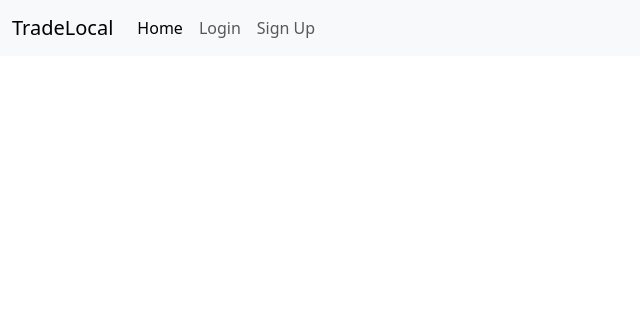
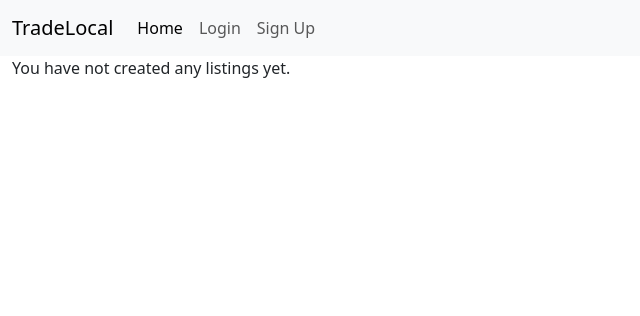
Before and after one commit to TomassSaulite/TradeLocal, a Django app: page /listings/allListings/ in a window 1280 px wide. Shown: the top 316 px of the page, without its empty margins (0-640 px from the left). Run offline with Django 4.2, Linux system fonts and the light colour scheme; data that the repository does not hold is empty.

Commit message:
added listing lookup on home page

```diff
--- a/listings/templates/listings/allListings.html
+++ b/listings/templates/listings/allListings.html
@@ -8,12 +8,12 @@
 
 {% block content %}
 
-{% comment %} <div class="container-fluid">
+<div class="container-fluid">
   <div class="row justify-content-center">
     {% for listing in listings %}
       <div class="col-sm-6 col-md-4 col-lg-3 mb-4 d-flex align-items-stretch">
         <div class="card w-100">
-          <img src="{{ listing.image.url }}" alt="{{ listing.title }}" class="card-img-top">
+          <img style="height: 200px;object-fit: cover;width: 100%; " src="{{ listing.image.url }}" alt="{{ listing.title }}" class="card-img-top">
           <div class="card-body">
             <h5 class="card-title">{{ listing.title }}</h5>
             <p class="card-text">{{ listing.description }}</p>
@@ -25,8 +25,7 @@
       <p>You have not created any listings yet.</p>
     {% endfor %}
   </div>
-</div> {% endcomment %}
-
+</div>
 
 
 
--- a/listings/templates/listings/userListings.html
+++ b/listings/templates/listings/userListings.html
@@ -13,7 +13,7 @@
     {% for listing in listings %}
       <div class="col-sm-6 col-md-4 col-lg-3 mb-4 d-flex align-items-stretch">
         <div class="card w-100">
-          <img src="{{ listing.image.url }}" alt="{{ listing.title }}" class="card-img-top">
+          <img style="height: 200px;object-fit: cover;width: 100%; " src="{{ listing.image.url }}" alt="{{ listing.title }}" class="card-img-top">
           <div class="card-body">
             <h5 class="card-title">{{ listing.title }}</h5>
             <p class="card-text">{{ listing.description }}</p>
--- a/listings/urls.py
+++ b/listings/urls.py
@@ -1,8 +1,9 @@
 from django.urls import path
 from . import views
-
+app_name = 'listings'
 urlpatterns = [
     path('userListings/', views.userListings, name='userListings'),
     path('createListing/', views.createListing, name='createListing'),
     path('allListings/', views.allListings, name='allListings'),
+
 ]
--- a/listings/views.py
+++ b/listings/views.py
@@ -9,8 +9,17 @@ from .models import Listing
 
 
 def allListings(request):
-    listings = Listing.objects
-    return render(request, 'listings/allListings.html', {'listings': listings})
+    if request.method=="POST":
+        keyWord = request.POST['keyWord']
+        listings1 = Listing.objects.filter(title__contains=keyWord)
+        listings2 = Listing.objects.filter(description__contains=keyWord)
+        listings = listings1.union(listings2)
+
+        return render(request, 'listings/allListings.html', {'listings': listings})
+
+    else:
+        listings = Listing.objects.all()
+        return render(request, 'listings/allListings.html', {'listings': listings})
 
 
 
@@ -31,5 +40,5 @@ def createListing(request):
         owner = request.user
         Listing.objects.create(title=title,description=description, price=price,image=image,owner=owner)
         print("\033[93m"+f'New listing created: {title.title}'+"\033[0m")
-        return redirect('userListings')
+        return redirect('listings:userListings')
     return render(request, 'listings/createListing.html')
--- a/templates/base.html
+++ b/templates/base.html
@@ -26,11 +26,11 @@
                     </li>
                     {% if user.is_authenticated %}
                         <li class="nav-item">
-                            <a class="nav-link" href="{% url 'userListings' %}">My Listings</a>
+                            <a class="nav-link" href="{% url 'listings:userListings' %}">My Listings</a>
                             {% comment %} <a class="nav-link">My Listings</a> {% endcomment %}
                         </li>
                         <li class="nav-item">
-                            <a class="nav-link" href="{% url 'createListing' %}">Create Listing</a>
+                            <a class="nav-link" href="{% url 'listings:createListing' %}">Create Listing</a>
                         </li>
                         <li class="nav-item">
                             <a class="nav-link" href="{% url 'logout_view' %}">Logout</a>
```
Also changed, not shown: core/templates/core/home.html (+6 -7 lines), media/listingImages/Screen_Shot_2025-08-08_at_17.29.59_PM.png (added), media/listingImages/image-10.jpg (added), media/listingImages/image-13.jpg (added), media/listingImages/image-13_LjlYgSc.jpg (added), media/listingImages/image-13_ZFXXXCI.jpg (added), media/listingImages/image-2.jpg (added), media/listingImages/image-209.jpg (added), media/listingImages/image-35.jpg (added), media/listingImages/image-8.jpg (added), 1 other file.
